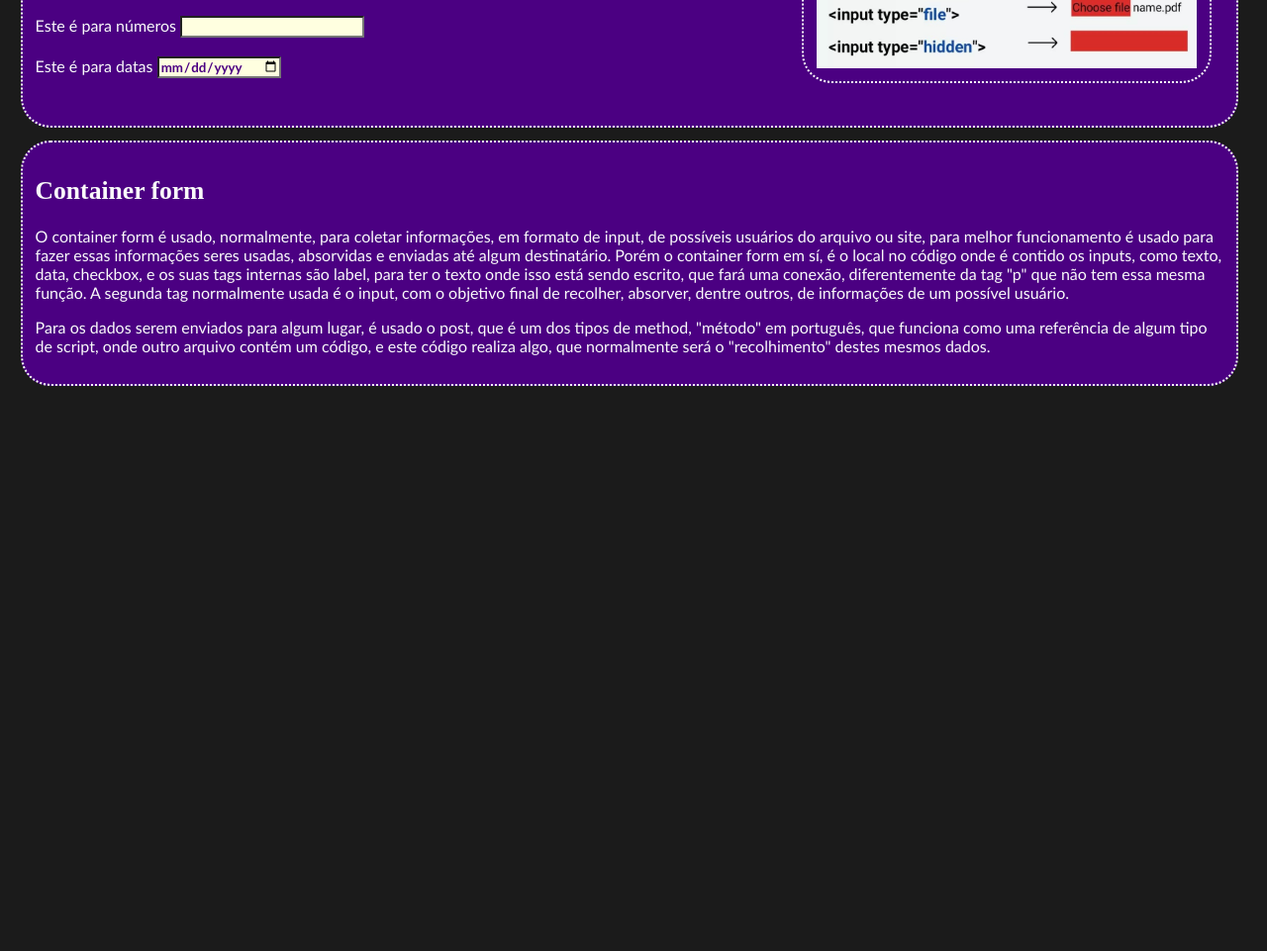
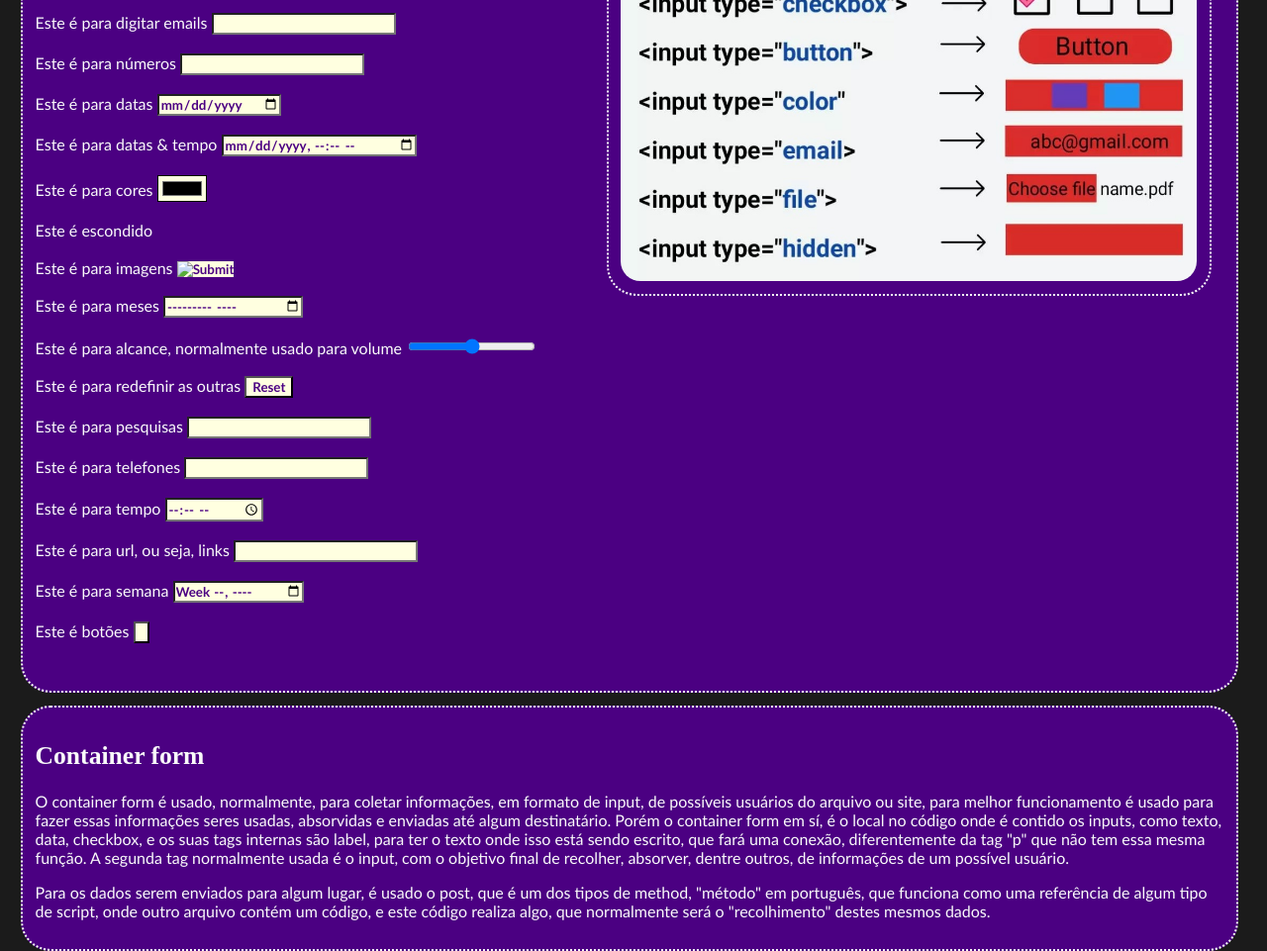
Before and after one commit to Johann284/using_form_tag, a plain HTML site: page fomtag/index.html in a window 1280 px wide. Shown: the part 403-1364 px from the top of the page at 99% size. Before the commit the page ends 806 px from the top, so only its background shows below. Drawn offline with Linux system fonts and the light colour scheme.

Commit message:
final commit with all inputs

```diff
--- a/fomtag/index.html
+++ b/fomtag/index.html
@@ -33,6 +33,32 @@
             <input type="number" name="sete"><br><br>
             <label for="sete">Este é para datas</label>
             <input type="date" name="sete"><br><br>
+            <label for="oito">Este é para datas & tempo</label>
+            <input type="datetime-local" name="oito"><br><br>
+            <label for="nove">Este é para cores</label>
+            <input type="color" name="nove"><br><br>
+            <label for="dez">Este é escondido</label>
+            <input type="hidden" name="dez"><br><br>
+            <label for="onze">Este é para imagens</label>
+            <input type="image" name="onze"><br><br>
+            <label for="doze">Este é para meses</label>
+            <input type="month" name="doze"><br><br>
+            <label for="treze">Este é para alcance, normalmente usado para volume</label>
+            <input type="range" name="treze"><br><br>
+            <label for="quatorze">Este é para redefinir as outras</label>
+            <input type="reset" name="quatorze"><br><br>
+            <label for="quinze">Este é para pesquisas</label>
+            <input type="search" name="quinze"><br><br>
+            <label for="dezesseis">Este é para telefones</label>
+            <input type="tel" name="dezesseis"><br><br>
+            <label for="dezessete">Este é para tempo</label>
+            <input type="time" name="dezessete"><br><br>
+            <label for="dezenove">Este é para url, ou seja, links</label>
+            <input type="url" name="dezenove"><br><br>
+            <label for="vinte">Este é para semana</label>
+            <input type="week" name="vinte"><br><br>
+            <label for="vinteum">Este é botões</label>
+            <input type="button" name="vinteum"><br><br>
         </form>
         <div id="img-div">
             <img src="../visual/FPUzuRRVsAQPFrV.jpg" alt="">
--- a/fomtag/style.css
+++ b/fomtag/style.css
@@ -33,7 +33,8 @@ input{
 }
 
 img{
-    width: 30vw;
+    width: 100%;
+    border-radius: 20px;
 }
 
 #img-div{
```
